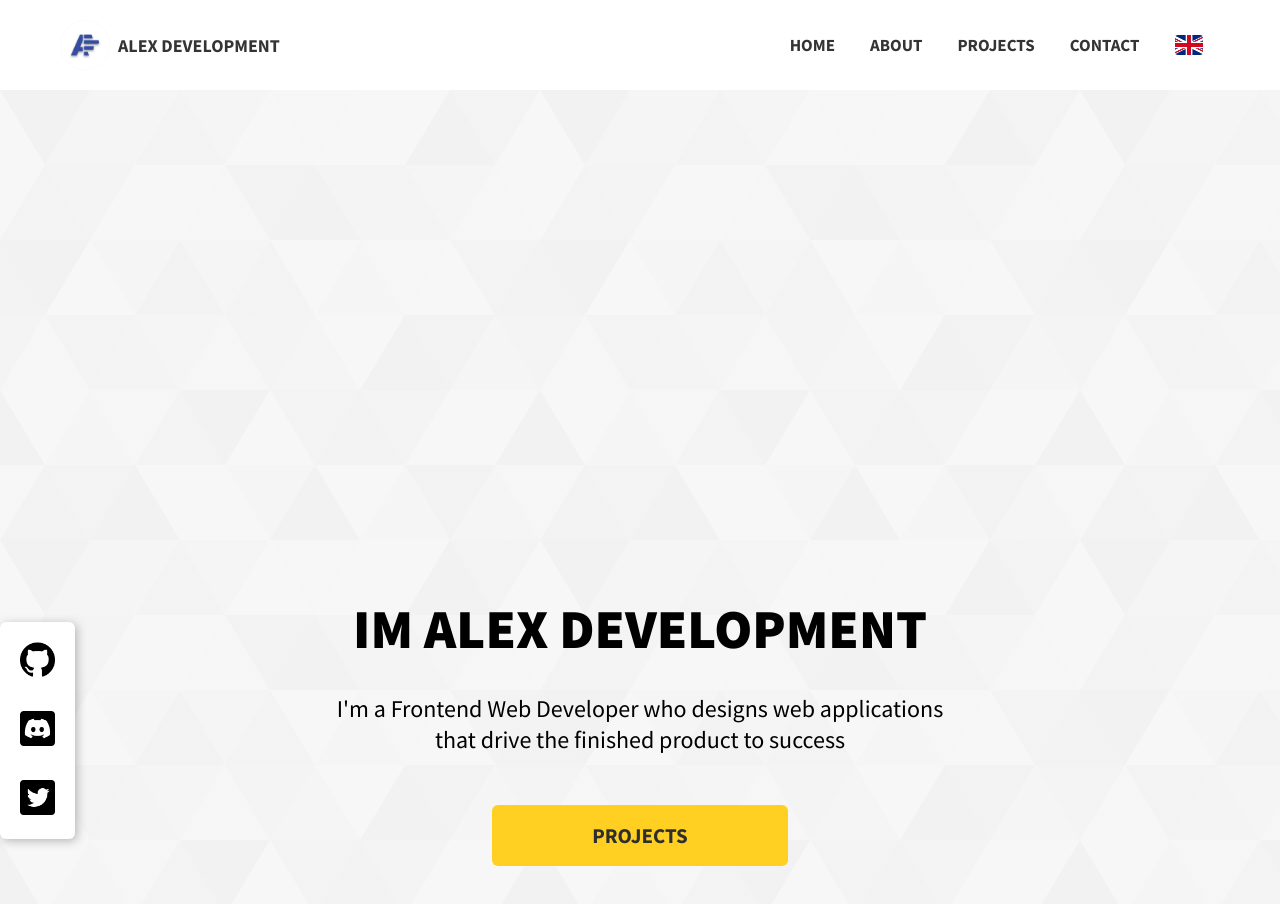
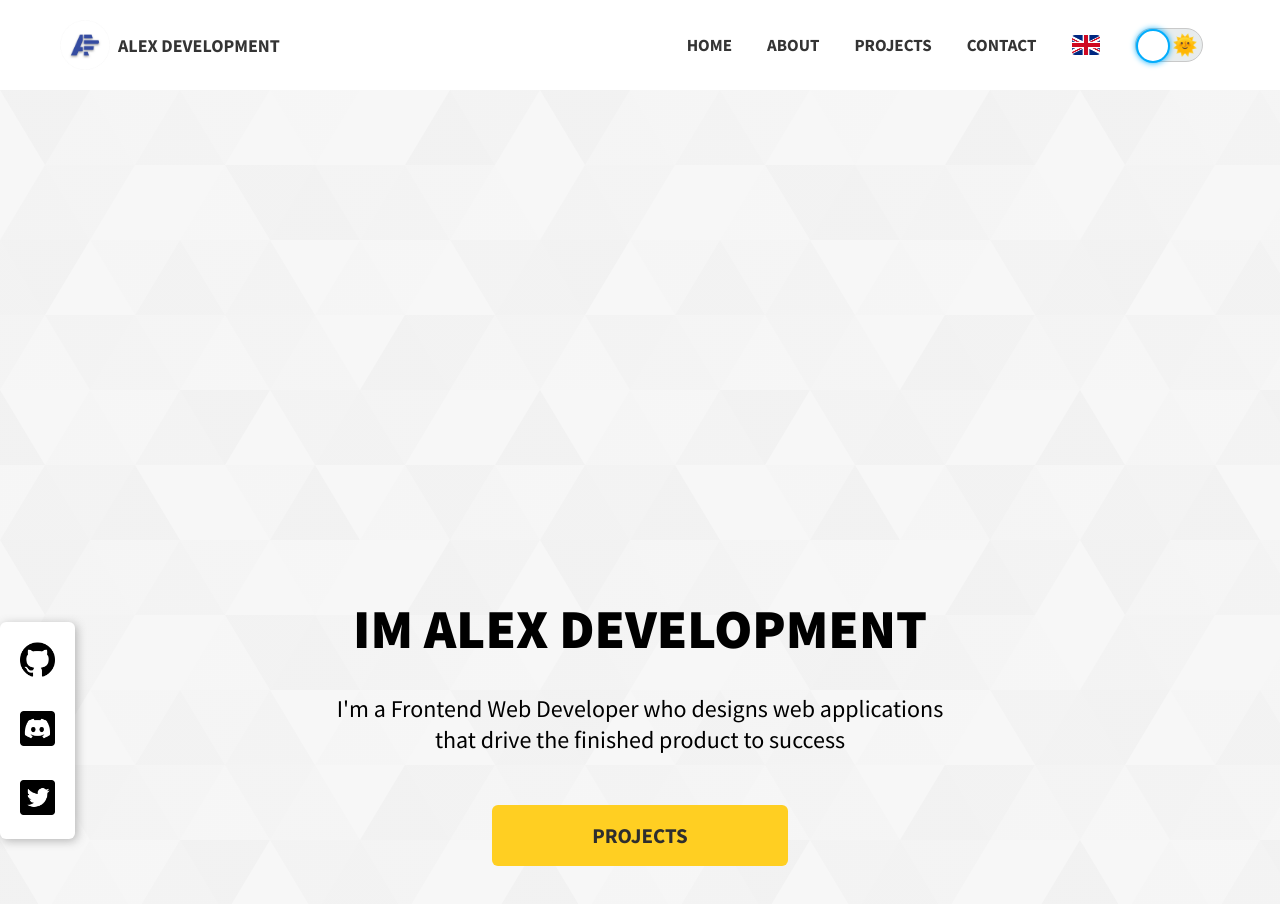
Before and after one commit to codebyalexx/Portfolio, a React (Create React App) app: page / in a window 1280 px wide. Shown: the top 904 px of the page. Built offline with nearby package versions, Linux system fonts and the light colour scheme.

Commit message:
:sparkles: Added Darkmode Toggler Feature

```diff
--- /dev/null
+++ b/src/components/ThemeToggler.jsx
@@ -0,0 +1,69 @@
+import {Component} from "react";
+
+export default class ThemeToggler extends Component {
+    /**
+     * The ThemeToggler constructor
+     * @param props {Props} the component props
+     */
+    constructor(props) {
+        super(props);
+
+        /* It's defining the initial state */
+        this.state = {
+            theme: localStorage.getItem('theme') || 'day'
+        };
+
+        /* It's binding the context to the methods */
+        this.handleChange = this.handleChange.bind(this);
+
+        /* It's updating the theme at loading */
+        this.setTheme(this.state.theme);
+    }
+
+    /**
+     * It's handling the theme toggler click
+     * @param e {Event} The event object
+     */
+    handleChange(e) {
+        /* It's determining the new theme */
+        const checked = e.target.checked
+        const newTheme = checked ? 'night' : 'day'
+
+        /* It's defining the new theme on the state */
+        this.setState(() => {
+            return {
+                theme: newTheme
+            }
+        });
+
+        /* It's defining the theme in the local storage */
+        localStorage.setItem('theme', newTheme);
+
+        /* It's updating the theme */
+        this.setTheme(newTheme);
+    }
+
+    /**
+     * Update the current theme
+     * @param theme {String} The theme name
+     */
+    setTheme(theme) {
+        /* It's editing the body's classname depending on the theme */
+        document.body.className = `theme-${theme}`;
+    }
+
+    /**
+     * Renders the ThemeToggler element
+     * @return {JSX.Element} Returns the ThemeToggler JSX
+     */
+    render() {
+        return <li className="navbar-item">
+            <label className="theme-toggler" htmlFor="darkmode">
+                <input type="checkbox" name="darkmode" id="darkmode" className="theme-toggler-input" onChange={this.handleChange} checked={this.state.theme === 'night'} />
+                <div className="theme-toggler-circle"></div>
+                <span className="theme-toggler-emoji">🌚</span>
+                <span className="theme-toggler-emoji">🌞</span>
+            </label>
+        </li>
+    }
+}
--- a/src/layout/Navbar.jsx
+++ b/src/layout/Navbar.jsx
@@ -2,6 +2,7 @@ import {Component} from "react";
 import icon from '../assets/favicon.png';
 import t from '../utils/translate';
 import LanguageSwitcher from "../components/LanguageSwitcher";
+import ThemeToggler from "../components/ThemeToggler";
 
 export default class Navbar extends Component {
     constructor(props) {
@@ -47,6 +48,7 @@ export default class Navbar extends Component {
                     <a href="#contact" className="navbar-link">{t`Contact`}</a>
                 </li>
                 <LanguageSwitcher />
+                <ThemeToggler />
             </ul>
             <div className="navbar-small">
                 <a href="#!" id="navbar-toggler" className="navbar-toggler" onClick={this.toggleNavbar}>
@@ -68,6 +70,7 @@ export default class Navbar extends Component {
                         <a href="#contact" className="navbar-link" onClick={this.toggleNavbar}>{t`Contact`}</a>
                     </li>
                     <LanguageSwitcher />
+                    <ThemeToggler />
                 </ul>
             </div>
         </nav>
--- a/src/style/base/_reset.scss
+++ b/src/style/base/_reset.scss
@@ -11,6 +11,7 @@ html {
 body {
   margin: 0;
   font-family: 'Source Sans Pro', sans-serif;
+  transition: all 600ms ease-in-out;
 }
 
 textarea {
--- /dev/null
+++ b/src/style/components/_themeToggler.scss
@@ -0,0 +1,47 @@
+.theme-toggler {
+  position: relative;
+  background: #e8eced;
+  width: calc(2em * 2);
+  height: 2em;
+  border-radius: calc(2em / 2);
+  display: flex;
+  align-items: center;
+  justify-content: space-around;
+  border: 1px solid #c9c9c9;
+}
+
+.theme-toggler-input {
+  opacity: 0;
+  height: 2em;
+  width: calc(2em * 2);
+  position: absolute;
+  top: 0;
+  left: 0;
+  z-index: 1;
+  cursor: pointer;
+}
+
+.theme-toggler-circle {
+  position: absolute;
+  top: 0;
+  left: 0;
+  right: calc(calc(2em * 2) / 2);
+  height: 2em;
+  width: calc(calc(2em * 2) / 2);
+  border-radius: 50%;
+  background: #ffffff;
+  border: 2px solid #03adfc;
+  box-sizing: border-box;
+  box-shadow: 0 0 calc(calc(2em * 2) / 10) #03adfc;
+  transition: 0.1s ease-in;
+}
+
+.theme-toggler-input:checked + .theme-toggler-circle {
+  left: calc(calc(2em * 2) / 2);
+  right: 0;
+}
+
+.theme-toggler-emoji {
+  font-size: calc(2em * 0.6);
+  line-height: 0;
+}
--- a/src/style/layout/_navbar.scss
+++ b/src/style/layout/_navbar.scss
@@ -77,6 +77,9 @@
       text-align: center;
       background-color: #fff;
       border-top: 2px solid #eee;
+      display: flex;
+      align-items: center;
+      justify-content: center;
     }
 
     &:hover {
--- a/src/style/main.scss
+++ b/src/style/main.scss
@@ -9,6 +9,7 @@
 @import 'components/container';
 @import 'components/backgrounds';
 @import 'components/switcher';
+@import 'components/themeToggler';
 
 /* Layout */
 @import 'layout/navbar';
@@ -18,5 +19,9 @@
 @import 'layout/projects';
 @import 'layout/contact';
 
+/* Themes */
+@import 'themes/day';
+@import 'themes/night';
+
 /* Vendors */
 @import 'vendors/fontawesome';
--- /dev/null
+++ b/src/style/themes/day.scss
@@ -0,0 +1 @@
+.theme-day {}
--- /dev/null
+++ b/src/style/themes/night.scss
@@ -0,0 +1,93 @@
+body.theme-night {
+  background-color: #1b1b1b;
+}
+
+.theme-night {
+  .navbar {
+    background-color: #1b1b1b;
+
+    &-brand-title {
+      color: #fff;
+    }
+
+    &-item,
+    &-link:not(:hover) {
+      color: #c8c8c8;
+    }
+
+    &-toggler-image {
+      filter: invert(1);
+    }
+
+    &-item {
+      background-color: #2d2d2d;
+      border-top: 2px solid #444444;
+    }
+  }
+
+  .bg {
+    &-shapes {
+      background: linear-gradient(to right, rgba(50, 50, 50, 10), rgba(33, 33, 33, 10)), url(http://localhost:3000/static/media/common-bg.9878fdb….svg);
+    }
+
+    &-gray {
+      background-color: #1e1e1e;
+    }
+  }
+
+  .hero,
+  .about-me,
+  .contact,
+  .projects {
+    &-title {
+      color: #fff;
+    }
+
+    &-subtitle {
+      color: #fff;
+    }
+
+    &-summary {
+      color: #bebebe;
+    }
+  }
+
+  .about-me-paragraph,
+  .projects-paragraph {
+    color: #bebebe;
+  }
+
+  .hero {
+    &-title,
+    &-summary {
+      color: #fff;
+    }
+
+    &-socials {
+      background-color: #161616;
+      box-shadow: none;
+
+      &-link:hover {
+        background-color: #3d3d3d;
+      }
+
+      img {
+        filter: invert(1);
+      }
+    }
+  }
+
+  .contact-form {
+    background-color: #1b1b1b;
+
+    &-label {
+      color: #fff;
+    }
+
+    &-input {
+      background-color: #323232;
+      border: none;
+      color: #b0b0b0;
+    }
+  }
+}
```
